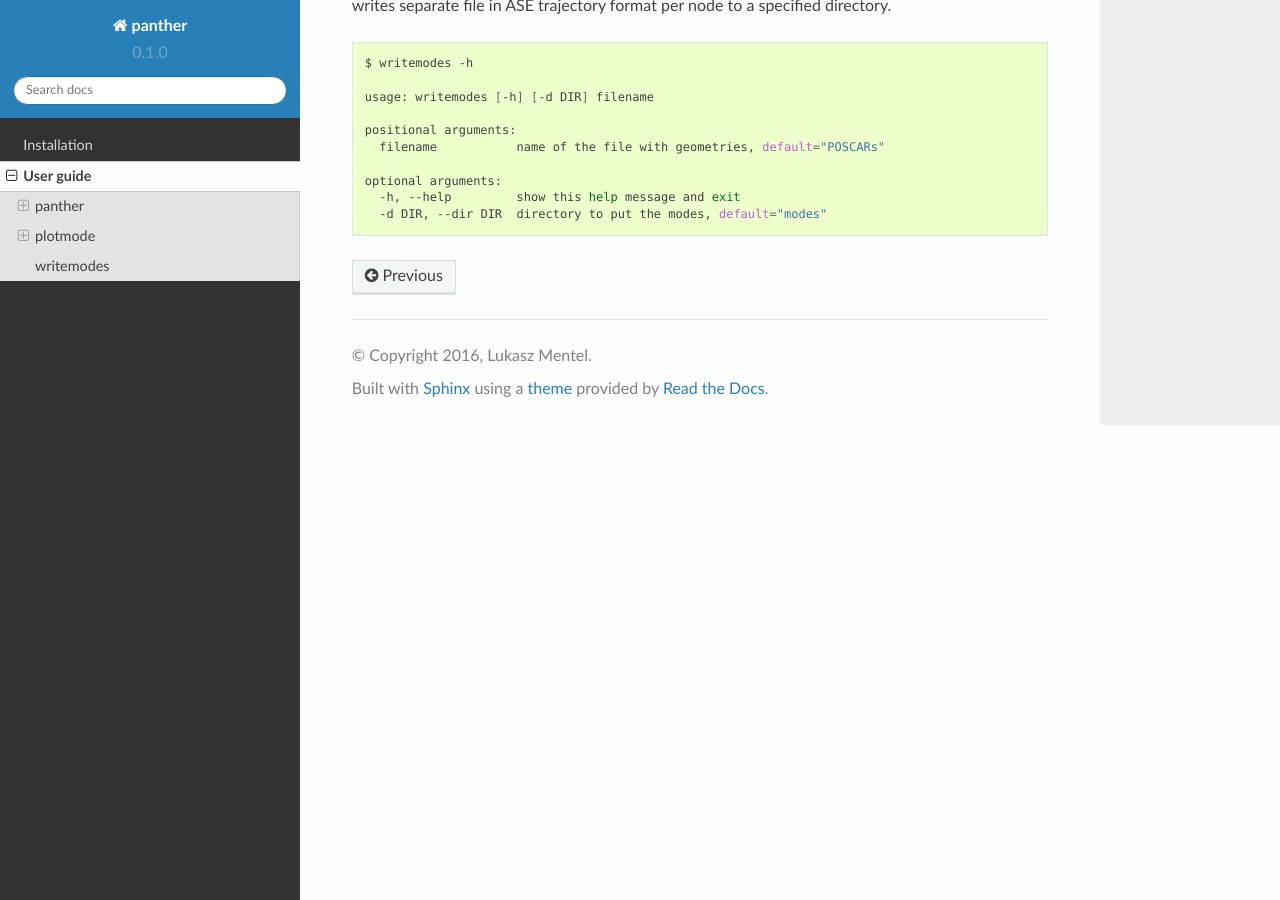
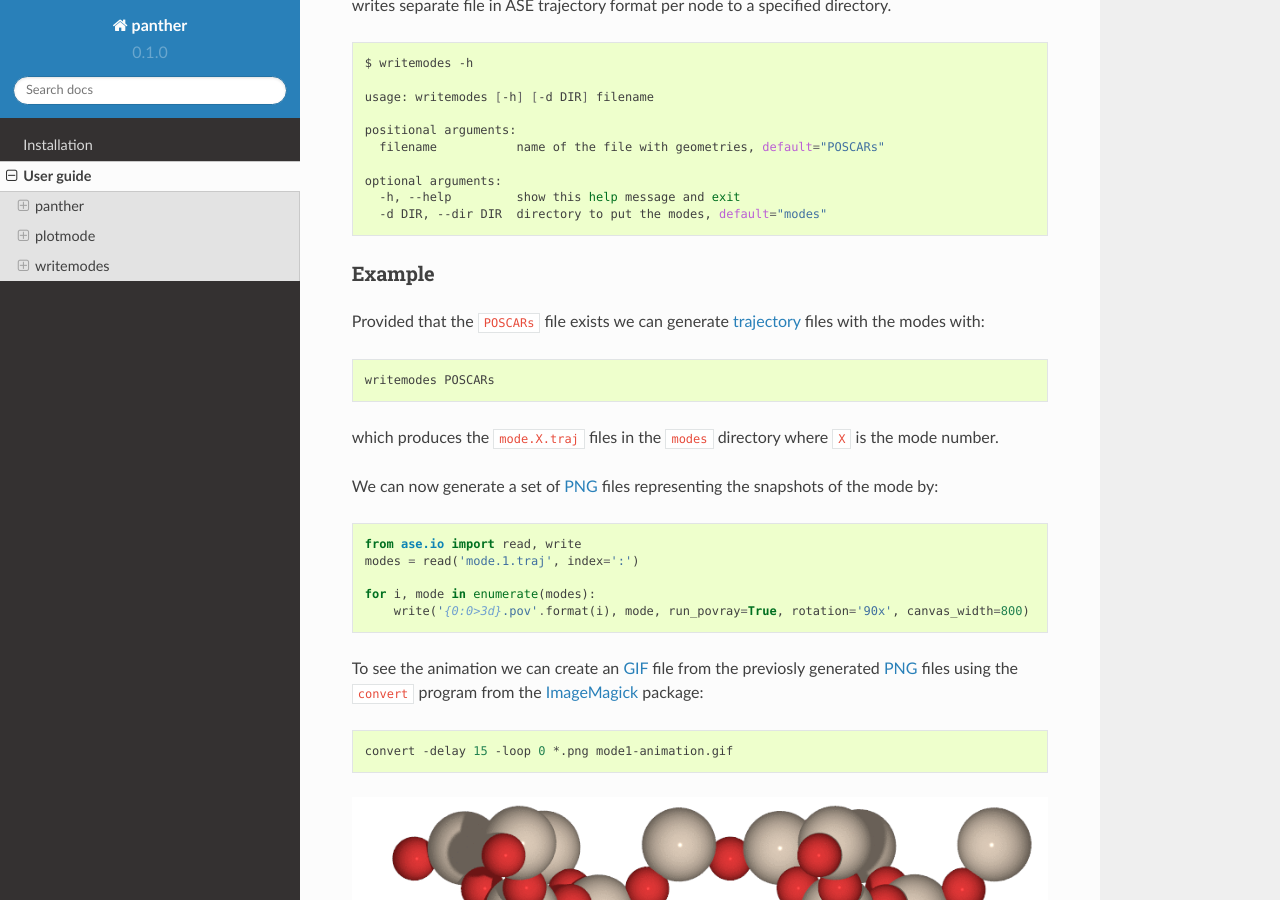
Before and after one commit to lmmentel/panthera, a Sphinx documentation site: the page built from docs/source/userguide.rst, in a window 1280 px wide and 900 px high, scrolled down 3069 px. Built offline with Sphinx 7.4.7 and the Read the Docs theme 2.0.0, drawn with Linux system fonts in a browser that asks for light colours; pages that are not in the unit, such as notebooks, are missing from menus.

Commit message:
added an example for the writemodes CLI program and a small howto for generating gifs from pngs

```diff
--- a/docs/source/userguide.rst
+++ b/docs/source/userguide.rst
@@ -149,3 +149,44 @@
    optional arguments:
      -h, --help         show this help message and exit
      -d DIR, --dir DIR  directory to put the modes, default="modes"
+
+
+Example
+^^^^^^^
+
+Provided that the ``POSCARs`` file exists we can generate trajectory_ files with the modes with:
+
+.. code-block:: bash
+
+    writemodes POSCARs
+
+which produces the ``mode.X.traj`` files in the ``modes`` directory where ``X`` is the mode number.
+
+We can now generate a set of PNG_ files representing the snapshots of the mode by:
+
+.. code-block:: python
+
+   from ase.io import read, write
+   modes = read('mode.1.traj', index=':')
+
+   for i, mode in enumerate(modes):
+       write('{0:0>3d}.pov'.format(i), mode, run_povray=True, rotation='90x', canvas_width=800)
+
+To see the animation we can create an GIF_ file from the previosly generated PNG_ files using
+the ``convert`` program from the ImageMagick_ package:
+
+.. code-block:: bash
+
+   convert -delay 15 -loop 0 *.png mode1-animation.gif
+
+
+.. image:: gfx/mode1-animation.gif
+    :width: 800px
+    :align: center
+    :alt: Mode 1 vibration
+
+
+.. _trajectory: https://wiki.fysik.dtu.dk/ase/ase/trajectory.html
+.. _PNG: https://en.wikipedia.org/wiki/Portable_Network_Graphics
+.. _GIF: https://en.wikipedia.org/wiki/GIF
+.. _ImageMagick: http://www.imagemagick.org/script/index.php
```
Also changed, not shown: other parts of docs/source/userguide.rst (+1 -1 lines), docs/source/gfx/mode1-animation.gif (added), docs/source/gfx/mode1-potential.png (renamed from docs/source/gfx/mode1.png), 1 other file.
